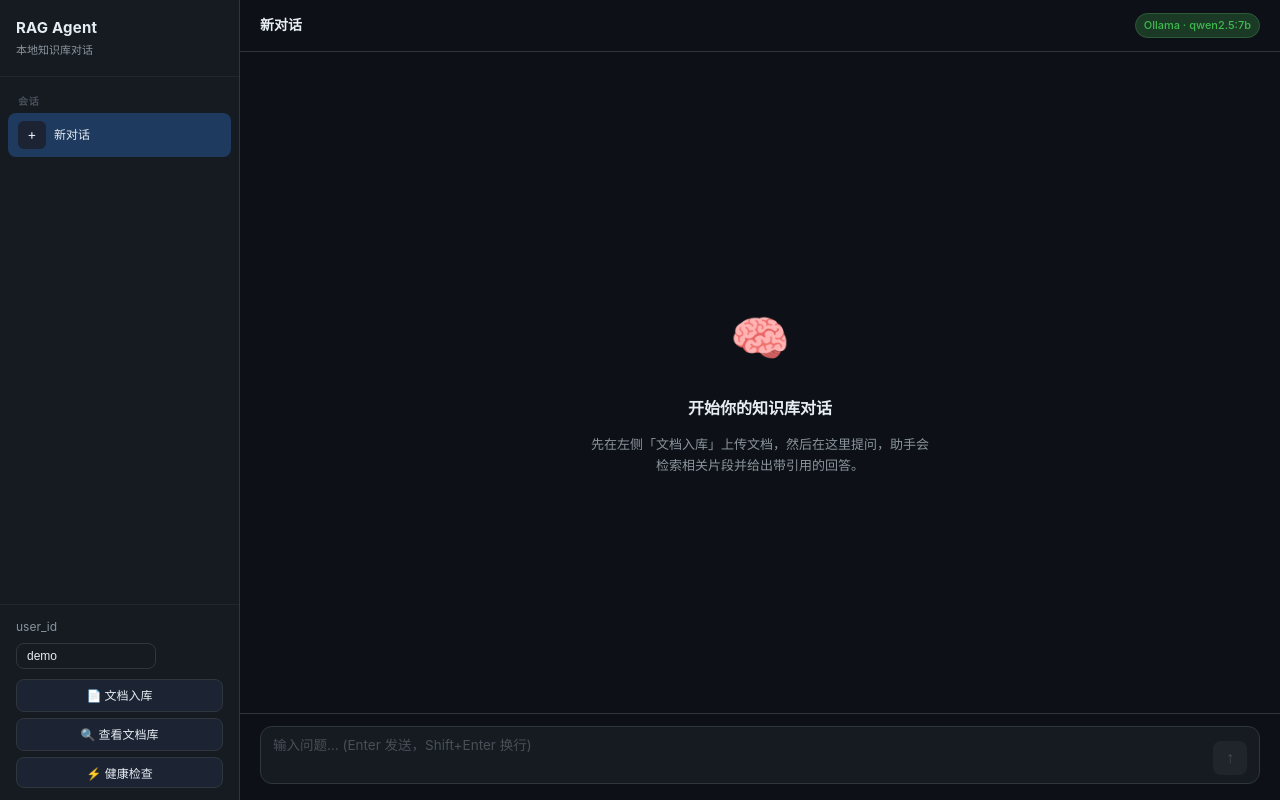
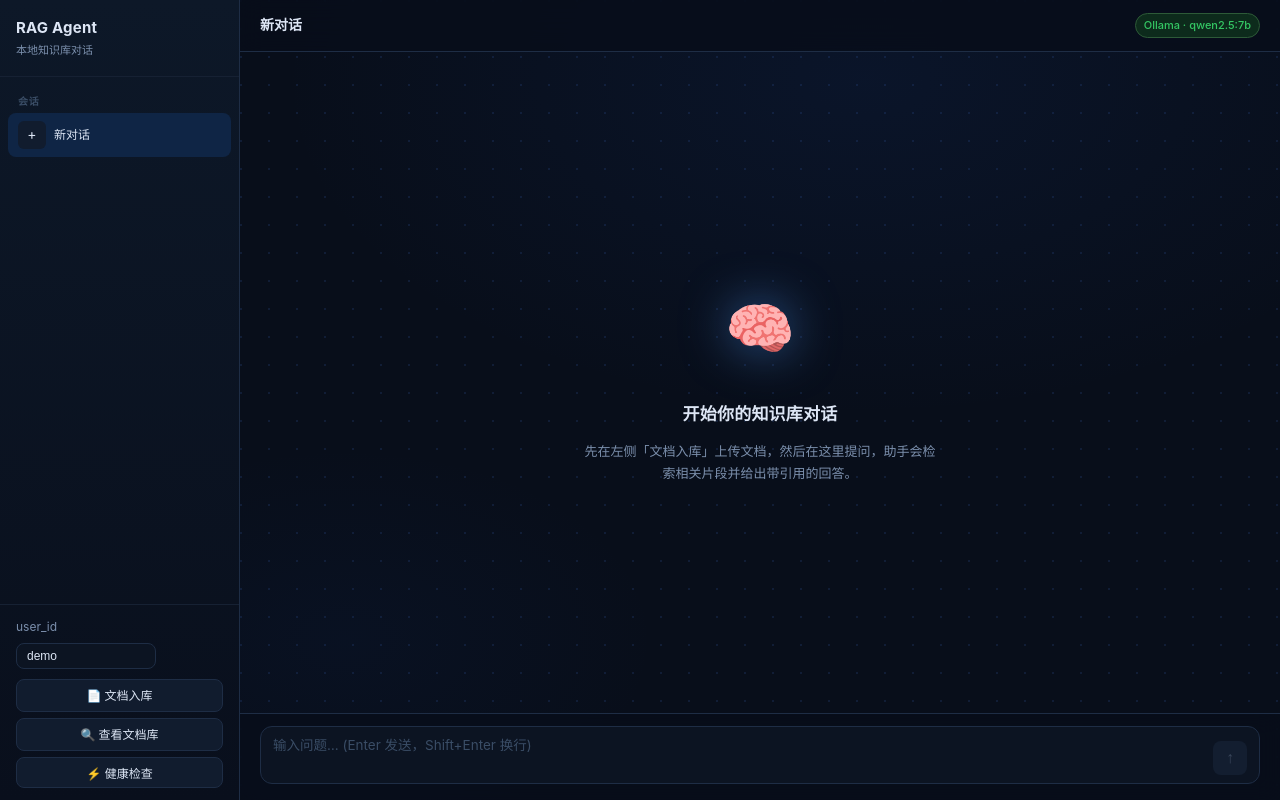
Before and after one commit to wwccccww/rag-agent, a Next.js app in the folder frontend/: page / in a window 1280 px wide. Built offline with nearby package versions, Linux system fonts and the light colour scheme.

Commit message:
修改了背景

```diff
--- a/frontend/app/globals.css
+++ b/frontend/app/globals.css
@@ -1,36 +1,38 @@
 :root {
-  --bg: #0d1117;
-  --sidebar-bg: #161b22;
-  --panel: #1c2333;
-  --panel-hover: #22304a;
-  --border: #30363d;
-  --border-light: #21262d;
-  --text: #e6edf3;
-  --text-muted: #8b949e;
-  --text-dim: #484f58;
-  --accent: #58a6ff;
-  --accent-dim: #1f3a5f;
-  --green: #3fb950;
-  --green-dim: #1a3a25;
+  --bg: #080e1a;
+  --bg-grad-start: #0a1020;
+  --bg-grad-end: #060b14;
+  --sidebar-bg: #0c1422;
+  --panel: #111c2e;
+  --panel-hover: #172338;
+  --border: #1e2d45;
+  --border-light: #162133;
+  --text: #dde6f5;
+  --text-muted: #7b8fac;
+  --text-dim: #3a4d66;
+  --accent: #4f9eff;
+  --accent-dim: #0f2545;
+  --green: #34c764;
+  --green-dim: #0d2b1c;
   --red: #f85149;
-  --user-bubble: #1f3a5f;
-  --user-border: #2f5ba3;
-  --assistant-bubble: #1c2333;
-  --assistant-border: #30363d;
-  --input-bg: #161b22;
-  --scrollbar: #30363d;
+  --user-bubble: #0f2545;
+  --user-border: #1e4a8a;
+  --assistant-bubble: #0e1a2e;
+  --assistant-border: #1e2d45;
+  --input-bg: #0c1422;
+  --scrollbar: #1e2d45;
 }
 
 *, *::before, *::after { box-sizing: border-box; margin: 0; padding: 0; }
 
 html, body {
   height: 100%;
-  background: var(--bg);
   color: var(--text);
   font-family: ui-sans-serif, -apple-system, BlinkMacSystemFont, "Segoe UI", Roboto, Helvetica, Arial, sans-serif;
   font-size: 14px;
   line-height: 1.6;
   -webkit-font-smoothing: antialiased;
+  background-color: var(--bg);
 }
 
 ::-webkit-scrollbar { width: 6px; height: 6px; }
@@ -51,11 +53,12 @@ a:hover { text-decoration: underline; }
 .sidebar {
   width: 240px;
   flex-shrink: 0;
-  background: var(--sidebar-bg);
+  background: linear-gradient(180deg, #0d1828 0%, #090f1c 100%);
   border-right: 1px solid var(--border);
   display: flex;
   flex-direction: column;
   overflow: hidden;
+  box-shadow: 2px 0 20px rgba(0, 0, 0, 0.4);
 }
 
 .sidebar-header {
@@ -129,6 +132,13 @@ a:hover { text-decoration: underline; }
   display: flex;
   flex-direction: column;
   overflow: hidden;
+  /* dot-grid background */
+  background-color: var(--bg);
+  background-image:
+    radial-gradient(ellipse 80% 60% at 60% 10%, rgba(30, 80, 180, 0.10) 0%, transparent 70%),
+    radial-gradient(ellipse 50% 40% at 10% 80%, rgba(20, 60, 140, 0.07) 0%, transparent 60%),
+    radial-gradient(circle at 1px 1px, rgba(80, 140, 255, 0.12) 1px, transparent 0);
+  background-size: 100% 100%, 100% 100%, 28px 28px;
 }
 
 /* ── Topbar ── */
@@ -140,7 +150,9 @@ a:hover { text-decoration: underline; }
   padding: 0 20px;
   gap: 12px;
   flex-shrink: 0;
-  background: var(--bg);
+  background: rgba(8, 14, 26, 0.85);
+  backdrop-filter: blur(12px);
+  -webkit-backdrop-filter: blur(12px);
 }
 
 .topbar-title {
@@ -225,15 +237,19 @@ a:hover { text-decoration: underline; }
 }
 
 .msg-bubble.user {
-  background: var(--user-bubble);
+  background: rgba(15, 37, 69, 0.85);
   border: 1px solid var(--user-border);
   border-top-right-radius: 4px;
+  backdrop-filter: blur(4px);
+  box-shadow: 0 2px 12px rgba(0, 60, 180, 0.12);
 }
 
 .msg-bubble.assistant {
-  background: var(--assistant-bubble);
+  background: rgba(14, 26, 46, 0.80);
   border: 1px solid var(--assistant-border);
   border-top-left-radius: 4px;
+  backdrop-filter: blur(4px);
+  box-shadow: 0 2px 12px rgba(0, 0, 0, 0.2);
 }
 
 .msg-bubble.streaming::after {
@@ -314,7 +330,9 @@ a:hover { text-decoration: underline; }
 .input-bar {
   padding: 12px 20px 16px;
   border-top: 1px solid var(--border);
-  background: var(--bg);
+  background: rgba(8, 14, 26, 0.85);
+  backdrop-filter: blur(12px);
+  -webkit-backdrop-filter: blur(12px);
 }
 
 .input-wrap {
@@ -477,9 +495,20 @@ a:hover { text-decoration: underline; }
   padding: 40px;
 }
 
-.empty-state-icon { font-size: 48px; margin-bottom: 8px; }
-.empty-state h3 { font-size: 16px; font-weight: 600; color: var(--text); }
-.empty-state p { font-size: 13px; max-width: 340px; }
+.empty-state-icon {
+  font-size: 56px;
+  margin-bottom: 8px;
+  filter: drop-shadow(0 0 24px rgba(79, 158, 255, 0.5));
+  animation: float 4s ease-in-out infinite;
+}
+
+@keyframes float {
+  0%, 100% { transform: translateY(0px); }
+  50% { transform: translateY(-8px); }
+}
+
+.empty-state h3 { font-size: 17px; font-weight: 700; color: var(--text); letter-spacing: 0.2px; }
+.empty-state p { font-size: 13px; max-width: 360px; line-height: 1.7; }
 
 /* ── Health popup ── */
 .health-pop {
```
